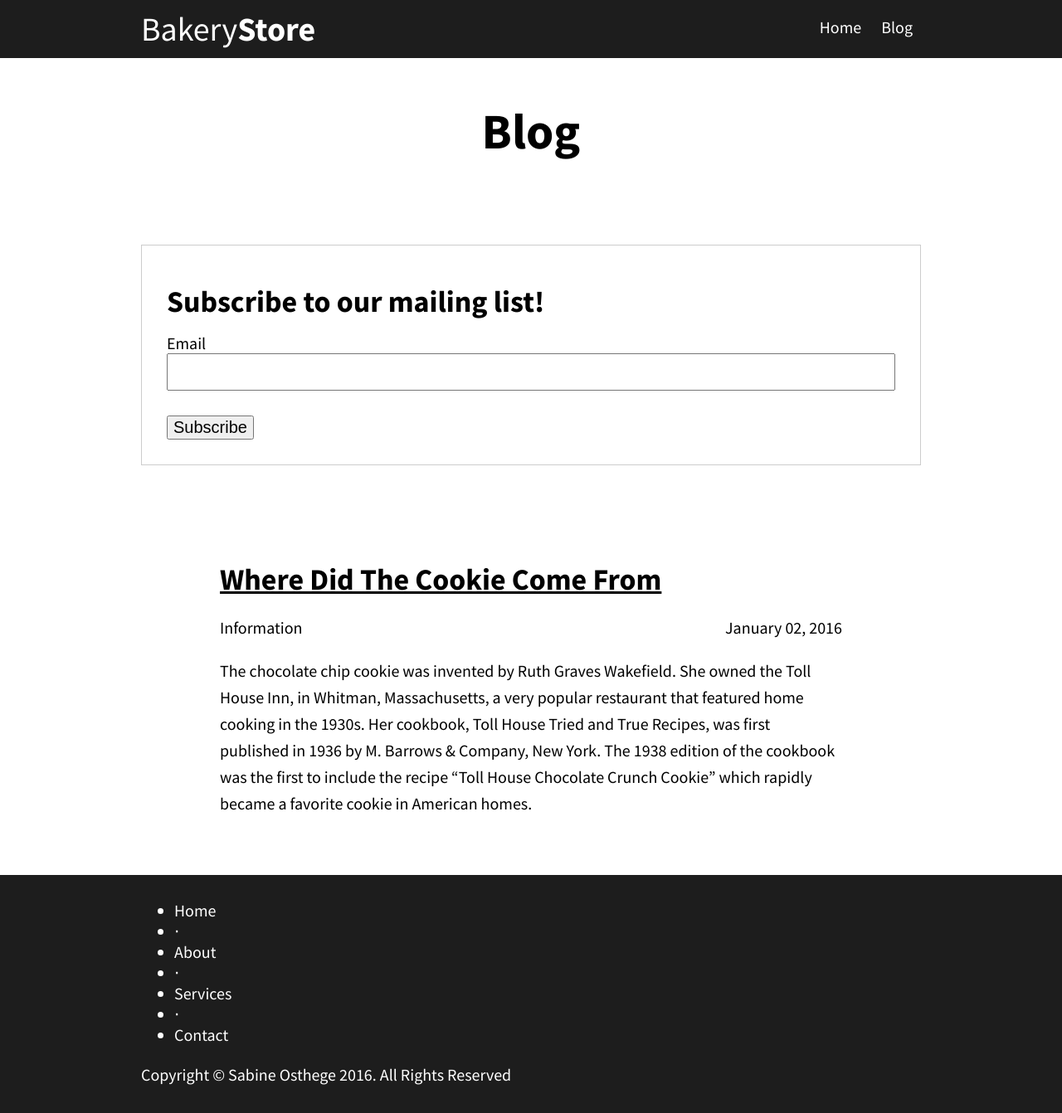
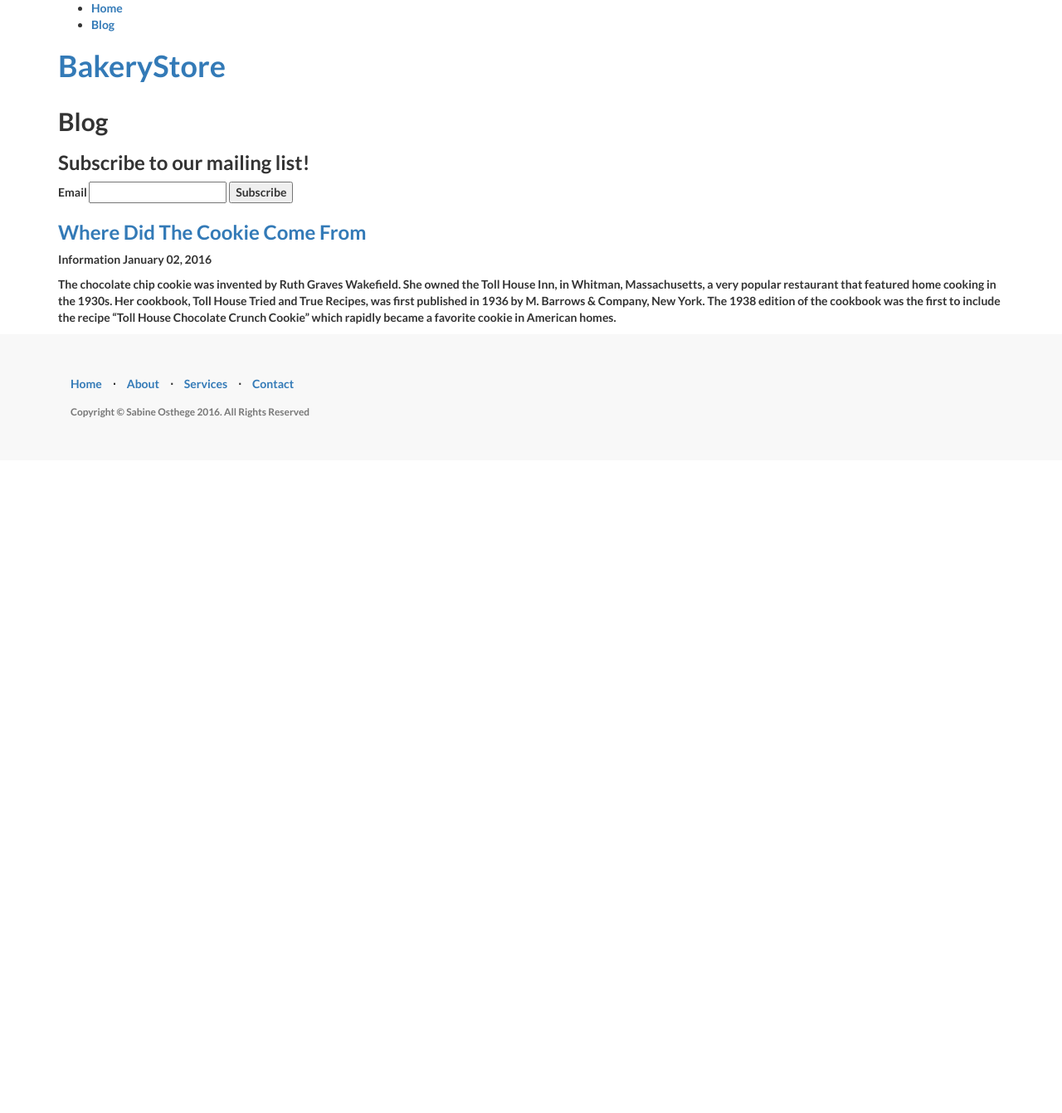
Before and after one commit to sabineosthege/sabineosthege.github.io, a Jekyll site: the page built from blog.html, in a window 1280 px wide. Shown: the whole page at 83% size. Built offline with Jekyll 4.4.1, drawn with Linux system fonts in a browser that asks for light colours; after the commit the page ends 900 px from its top, so only the background shows below that.

Commit message:
modified head

```diff
--- a/_layouts/default.html
+++ b/_layouts/default.html
@@ -2,8 +2,15 @@
 <html lang="en">
     <head>
         <meta charset="utf-8">
-        <title>{{ page.title }}</title>
-        <link rel="stylesheet" href="/css/style.css">
+        <!-- Bootstrap Core CSS -->
+        <link href="https://maxcdn.bootstrapcdn.com/bootstrap/3.3.7/css/bootstrap.min.css" rel="stylesheet" integrity="sha384-BVYiiSIFeK1dGmJRAkycuHAHRg32OmUcww7on3RYdg4Va+PmSTsz/K68vbdEjh4u" crossorigin="anonymous">
+
+        <!-- Custom CSS -->
+        <link href="/css/landing-page.css" rel="stylesheet">
+
+        <!-- Custom Fonts -->
+        <link href="https://maxcdn.bootstrapcdn.com/font-awesome/4.7.0/css/font-awesome.min.css" rel="stylesheet" integrity="sha384-wvfXpqpZZVQGK6TAh5PVlGOfQNHSoD2xbE+QkPxCAFlNEevoEH3Sl0sibVcOQVnN" crossorigin="anonymous">
+        <link href="https://fonts.googleapis.com/css?family=Lato:300,400,700,300italic,400italic,700italic" rel="stylesheet" type="text/css">
         <link rel="stylesheet" href="http://fonts.googleapis.com/css?family=Source+Sans+Pro:200,300,400,700" media="all">
     </head>
     <body>
--- /dev/null
+++ b/css/landing-page.css
@@ -0,0 +1,170 @@
+/*
+ * Start Bootstrap - Landing Page (http://startbootstrap.com/)
+ * Copyright 2013-2016 Start Bootstrap
+ * Licensed under MIT (https://github.com/BlackrockDigital/startbootstrap/blob/gh-pages/LICENSE)
+ */
+
+body,
+html {
+    width: 100%;
+    height: 100%;
+}
+
+body,
+h1,
+h2,
+h3,
+h4,
+h5,
+h6 {
+    font-family: "Lato","Helvetica Neue",Helvetica,Arial,sans-serif;
+    font-weight: 700;
+}
+
+.topnav {
+    font-size: 14px;
+}
+
+.lead {
+    font-size: 18px;
+    font-weight: 400;
+}
+
+.intro-header {
+    padding-top: 50px; /* If you're making other pages, make sure there is 50px of padding to make sure the navbar doesn't overlap content! */
+    padding-bottom: 50px;
+    text-align: center;
+    color: #f8f8f8;
+    background: url(../img/intro-bg.jpg) no-repeat center center;
+    background-size: cover;
+}
+
+.intro-message {
+    position: relative;
+    padding-top: 20%;
+    padding-bottom: 20%;
+}
+
+.intro-message > h1 {
+    margin: 0;
+    text-shadow: 2px 2px 3px rgba(0,0,0,0.6);
+    font-size: 5em;
+}
+
+.intro-divider {
+    width: 400px;
+    border-top: 1px solid #f8f8f8;
+    border-bottom: 1px solid rgba(0,0,0,0.2);
+}
+
+.intro-message > h3 {
+    text-shadow: 2px 2px 3px rgba(0,0,0,0.6);
+}
+
+@media(max-width:767px) {
+    .intro-message {
+        padding-bottom: 15%;
+    }
+
+    .intro-message > h1 {
+        font-size: 3em;
+    }
+
+    ul.intro-social-buttons > li {
+        display: block;
+        margin-bottom: 20px;
+        padding: 0;
+    }
+
+    ul.intro-social-buttons > li:last-child {
+        margin-bottom: 0;
+    }
+
+    .intro-divider {
+        width: 100%;
+    }
+}
+
+.network-name {
+    text-transform: uppercase;
+    font-size: 14px;
+    font-weight: 400;
+    letter-spacing: 2px;
+}
+
+.content-section-a {
+    padding: 50px 0;
+    background-color: #f8f8f8;
+}
+
+.content-section-b {
+    padding: 50px 0;
+    border-top: 1px solid #e7e7e7;
+    border-bottom: 1px solid #e7e7e7;
+}
+
+.section-heading {
+    margin-bottom: 30px;
+}
+
+.section-heading-spacer {
+    float: left;
+    width: 200px;
+    border-top: 3px solid #e7e7e7;
+}
+
+.banner {
+    padding: 100px 0;
+    color: #f8f8f8;
+    background: url(../img/banner-bg.jpg) no-repeat center center;
+    background-size: cover;
+}
+
+.banner h2 {
+    margin: 0;
+    text-shadow: 2px 2px 3px rgba(0,0,0,0.6);
+    font-size: 3em;
+}
+
+.banner ul {
+    margin-bottom: 0;
+}
+
+.banner-social-buttons {
+    float: right;
+    margin-top: 0;
+}
+
+@media(max-width:1199px) {
+    ul.banner-social-buttons {
+        float: left;
+        margin-top: 15px;
+    }
+}
+
+@media(max-width:767px) {
+    .banner h2 {
+        margin: 0;
+        text-shadow: 2px 2px 3px rgba(0,0,0,0.6);
+        font-size: 3em;
+    }
+
+    ul.banner-social-buttons > li {
+        display: block;
+        margin-bottom: 20px;
+        padding: 0;
+    }
+
+    ul.banner-social-buttons > li:last-child {
+        margin-bottom: 0;
+    }
+}
+
+footer {
+    padding: 50px 0;
+    background-color: #f8f8f8;
+}
+
+p.copyright {
+    margin: 15px 0 0;
+}
```
